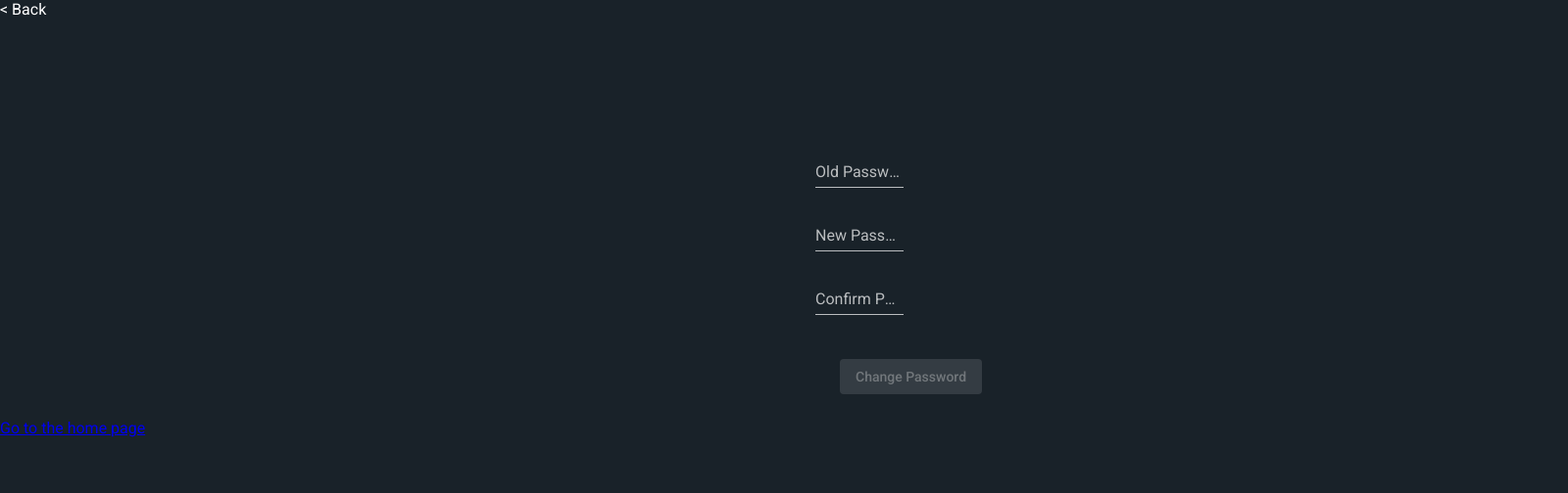
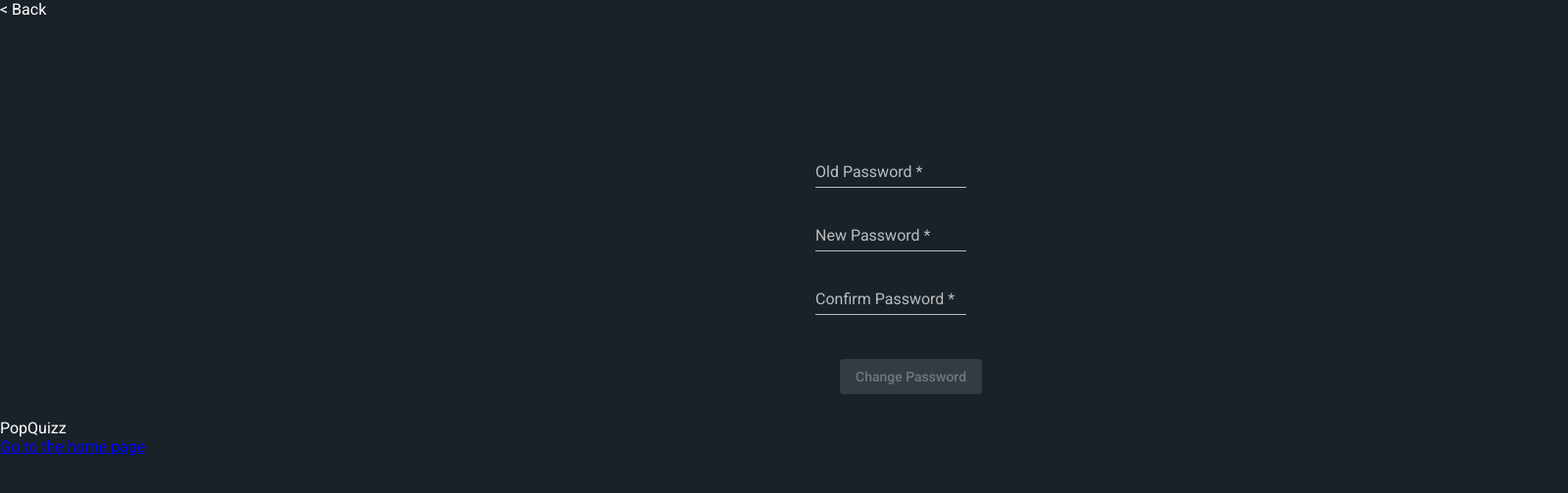
Before and after one commit to BenjTr/PopQuizz, an Angular app: page /change-password in a window 1280 px wide. Shown: the top 504 px of the page at 98% size, 1600 px wide, since content can reach past the window. Built offline with nearby package versions, Linux system fonts and the light colour scheme.

Commit message:
Designing page

```diff
--- a/src/app/change-password/change-password.component.css
+++ b/src/app/change-password/change-password.component.css
@@ -4,6 +4,7 @@
 
 form {
     padding-top: 10%;
+    width: 60%;
     padding-left: 52rem;
     margin: auto;
 }
--- a/src/app/change-password/change-password.component.html
+++ b/src/app/change-password/change-password.component.html
@@ -1,5 +1,7 @@
 <div class="change-password">
-    <a (click)="onBackClick()"> < Back</a>
+    <div class="outsiders">
+        <a (click)="onBackClick()"> < Back</a>
+    </div>
 
     <form (ngSubmit)="onSubmit()" #changePassword="ngForm">
         <div class="form-group">
@@ -26,5 +28,7 @@
             </button>
         </div>
     </form>
-
+    <div class="outsiders" >
+        PopQuizz
+    </div>
 </div>
```
